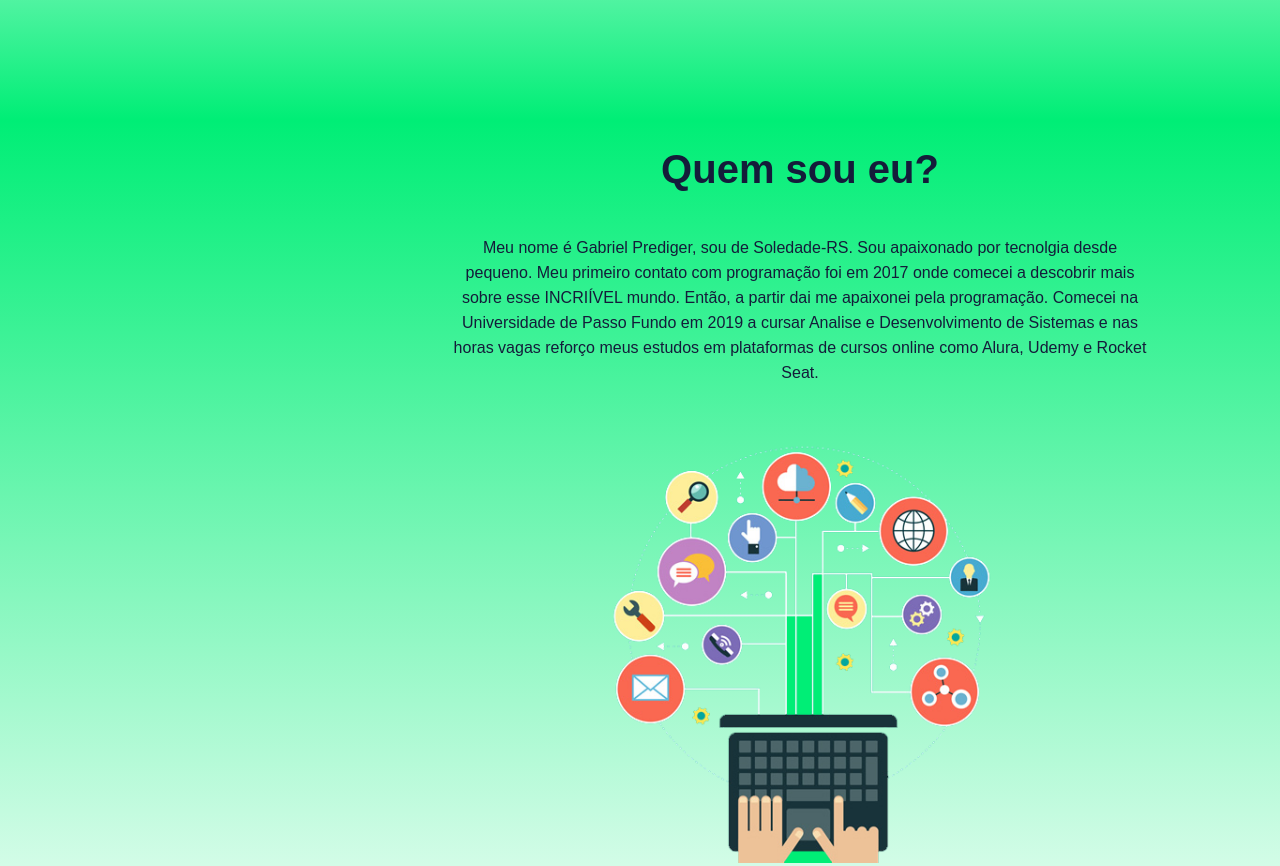
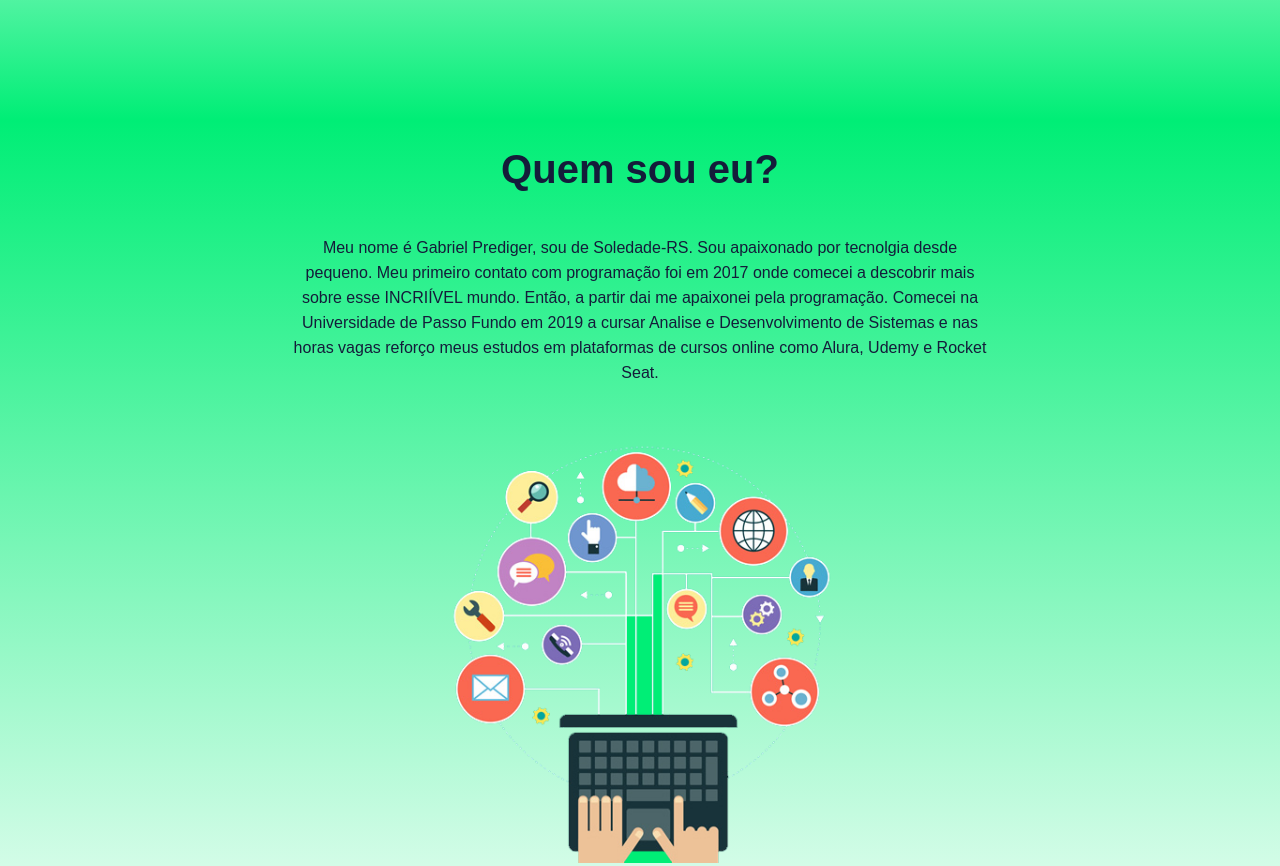
Before and after one commit to GabrielPrediger/Portfolio, a plain HTML site: page paginainicial.html in a window 1280 px wide. Shown: the part 640-1506 px from the top of the page. Drawn offline with Linux system fonts and the light colour scheme.

Commit message:
v01
correções

```diff
--- a/css/style.css
+++ b/css/style.css
@@ -65,6 +65,8 @@ p {
 
 .bio {
     background-image: linear-gradient(#00EE76, white);
+    display: flex;
+    justify-content: center;
 }
 
 .bio-principal {
@@ -73,10 +75,7 @@ p {
     flex-direction: column;
     text-align: center;
     padding-bottom: 160px;
-
     width: 900px;
-    margin-left: 350px;
-
 }
 
 .titulo-bio {
```
